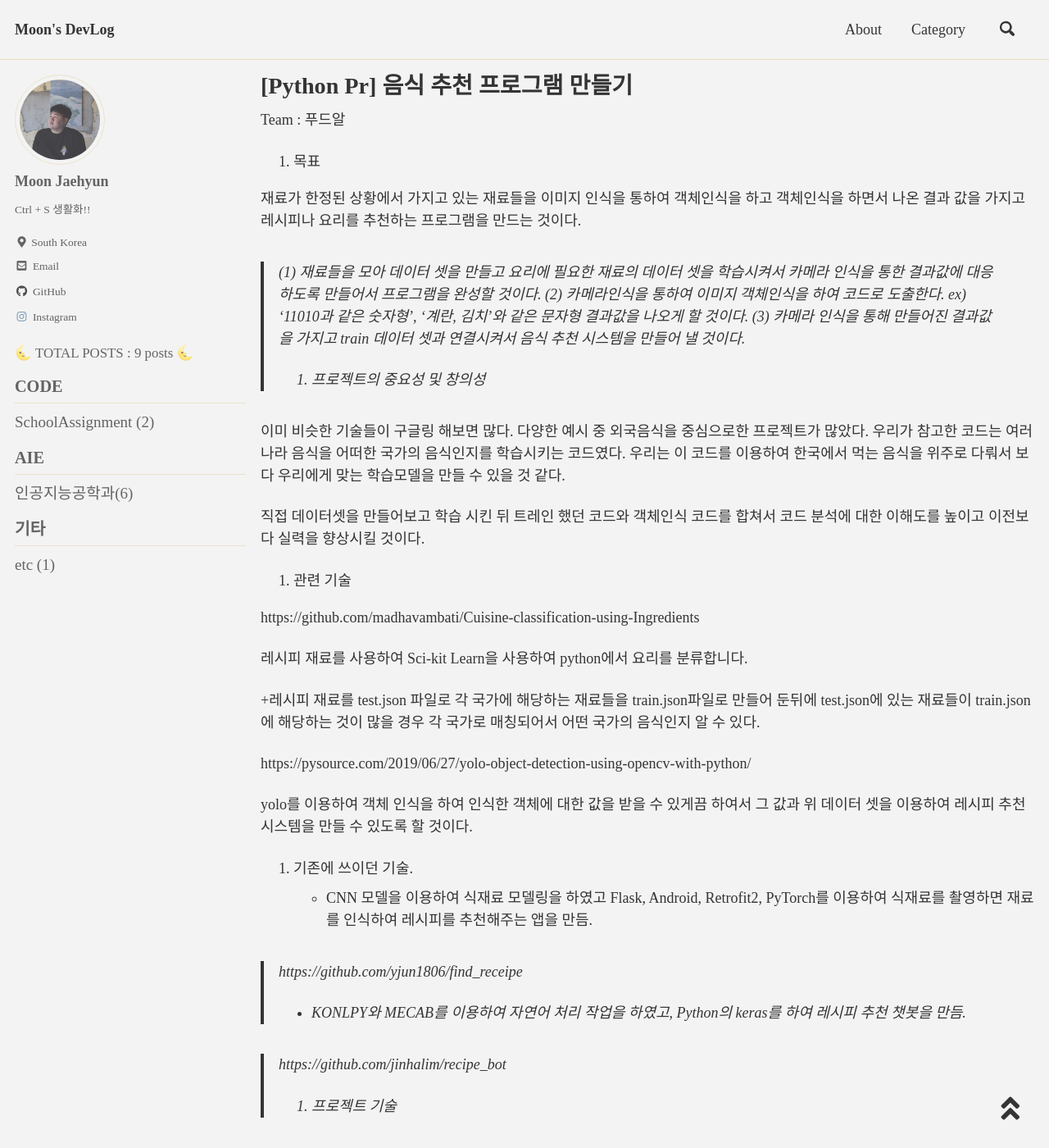
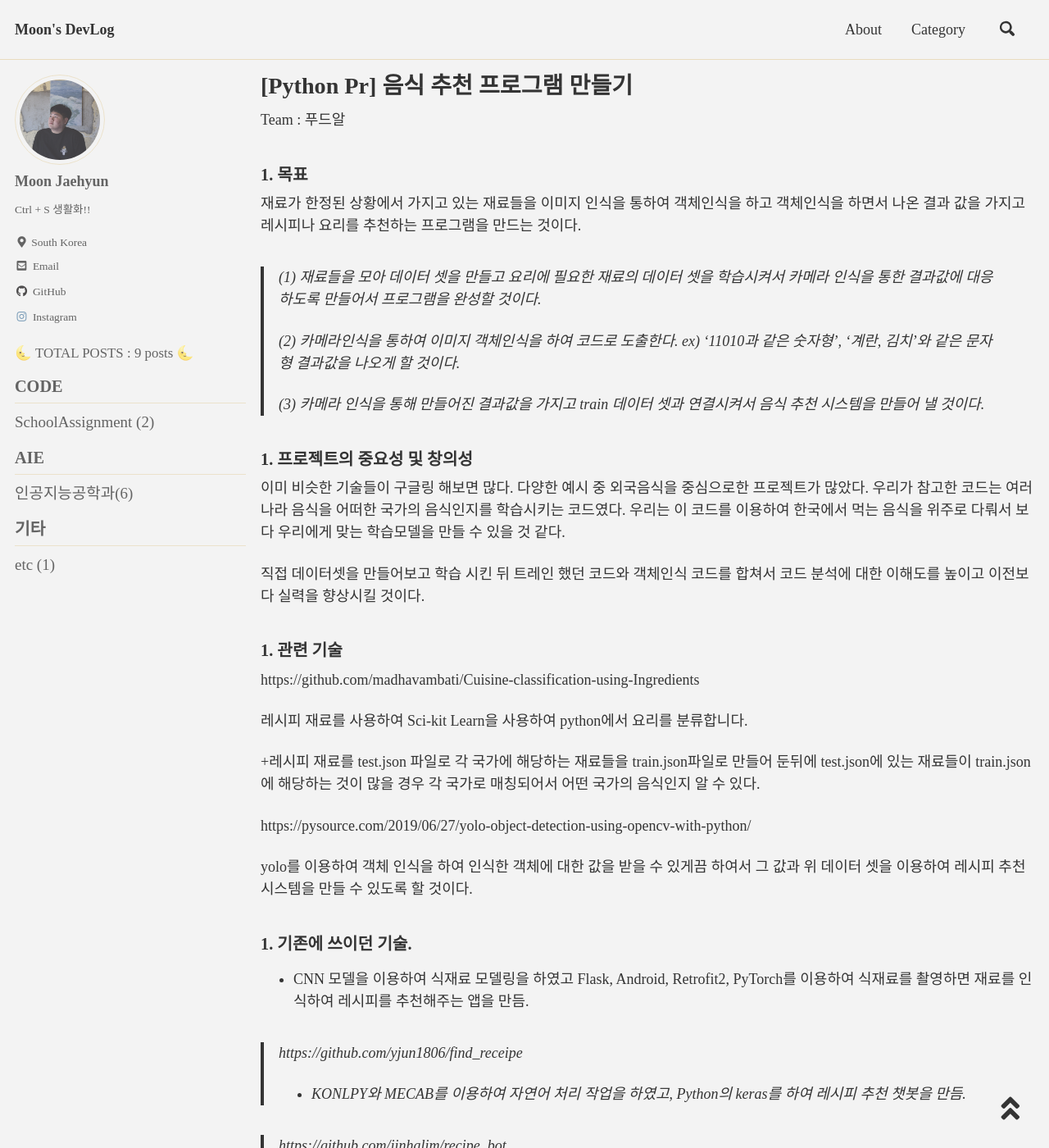
Before and after one commit to MoonJaehyun/MoonJaehyun.github.io, a Jekyll site: the page built from _posts/etc/2023-03-02-foodr.md, in a window 1280 px wide and 1400 px high. Shown: the whole window at 82% size. Built offline with Jekyll 4.4.1, drawn with Linux system fonts in a browser that asks for light colours; cached includes are drawn as plain includes; some web fonts are replaced; comment, search, counter and statistics services are not loaded.

Commit message:
modified foodr

````diff
--- a/_posts/etc/2023-03-02-foodr.md
+++ b/_posts/etc/2023-03-02-foodr.md
@@ -12,20 +12,24 @@ classes: wide
 
 
  Team : 푸드알
-1. 목표
+### 1. 목표
 
 재료가 한정된 상황에서 가지고 있는 재료들을 이미지 인식을 통하여 객체인식을 하고 객체인식을 하면서 나온 결과 값을 가지고 레시피나 요리를 추천하는 프로그램을 만드는 것이다.
 
 > (1) 재료들을 모아 데이터 셋을 만들고 요리에 필요한 재료의 데이터 셋을 학습시켜서 카메라 인식을 통한 결과값에 대응하도록 만들어서 프로그램을 완성할 것이다.
+>
 > (2) 카메라인식을 통하여 이미지 객체인식을 하여 코드로 도출한다. ex) ‘11010과 같은 숫자형’, ‘계란, 김치’와 같은 문자형 결과값을 나오게 할 것이다.
+>
 > (3) 카메라 인식을 통해 만들어진 결과값을 가지고 train 데이터 셋과 연결시켜서 음식 추천 시스템을 만들어 낼 것이다.
-1. 프로젝트의 중요성 및 창의성
+
+
+### 1. 프로젝트의 중요성 및 창의성
 
 이미 비슷한 기술들이 구글링 해보면 많다. 다양한 예시 중 외국음식을 중심으로한 프로젝트가 많았다. 우리가 참고한 코드는 여러 나라 음식을 어떠한 국가의 음식인지를 학습시키는 코드였다. 우리는 이 코드를 이용하여 한국에서 먹는 음식을 위주로 다뤄서 보다 우리에게 맞는 학습모델을 만들 수 있을 것 같다.
 
 직접 데이터셋을 만들어보고 학습 시킨 뒤 트레인 했던 코드와 객체인식 코드를 합쳐서 코드 분석에 대한 이해도를 높이고 이전보다 실력을 향상시킬 것이다.
 
-1. 관련 기술
+### 1. 관련 기술
 
 [https://github.com/madhavambati/Cuisine-classification-using-Ingredients](https://github.com/madhavambati/Cuisine-classification-using-Ingredients)
 
@@ -37,7 +41,7 @@ classes: wide
 
 yolo를 이용하여 객체 인식을 하여 인식한 객체에 대한 값을 받을 수 있게끔 하여서 그 값과 위 데이터 셋을 이용하여 레시피 추천 시스템을 만들 수 있도록 할 것이다.
 
-1. 기존에 쓰이던 기술.
+### 1. 기존에 쓰이던 기술.
 - CNN 모델을 이용하여 식재료 모델링을 하였고 Flask, Android, Retrofit2, PyTorch를 이용하여 식재료를 촬영하면 재료를 인식하여 레시피를 추천해주는 앱을 만듬.
 
 > https://github.com/yjun1806/find_receipe
@@ -46,9 +50,9 @@ yolo를 이용하여 객체 인식을 하여 인식한 객체에 대한 값을
 
 > https://github.com/jinhalim/recipe_bot
 >
-1. 프로젝트 기술
+## 1. 프로젝트 기술
 
-Test.josn 파일 형식
+#### Test.josn 파일 형식
 
 ```json
 [
@@ -266,7 +270,7 @@ Train 파일 형식
 ]
 ```
 
-학습 코드
+#### 학습 코드
 
 ```python
 학습 코드
````
